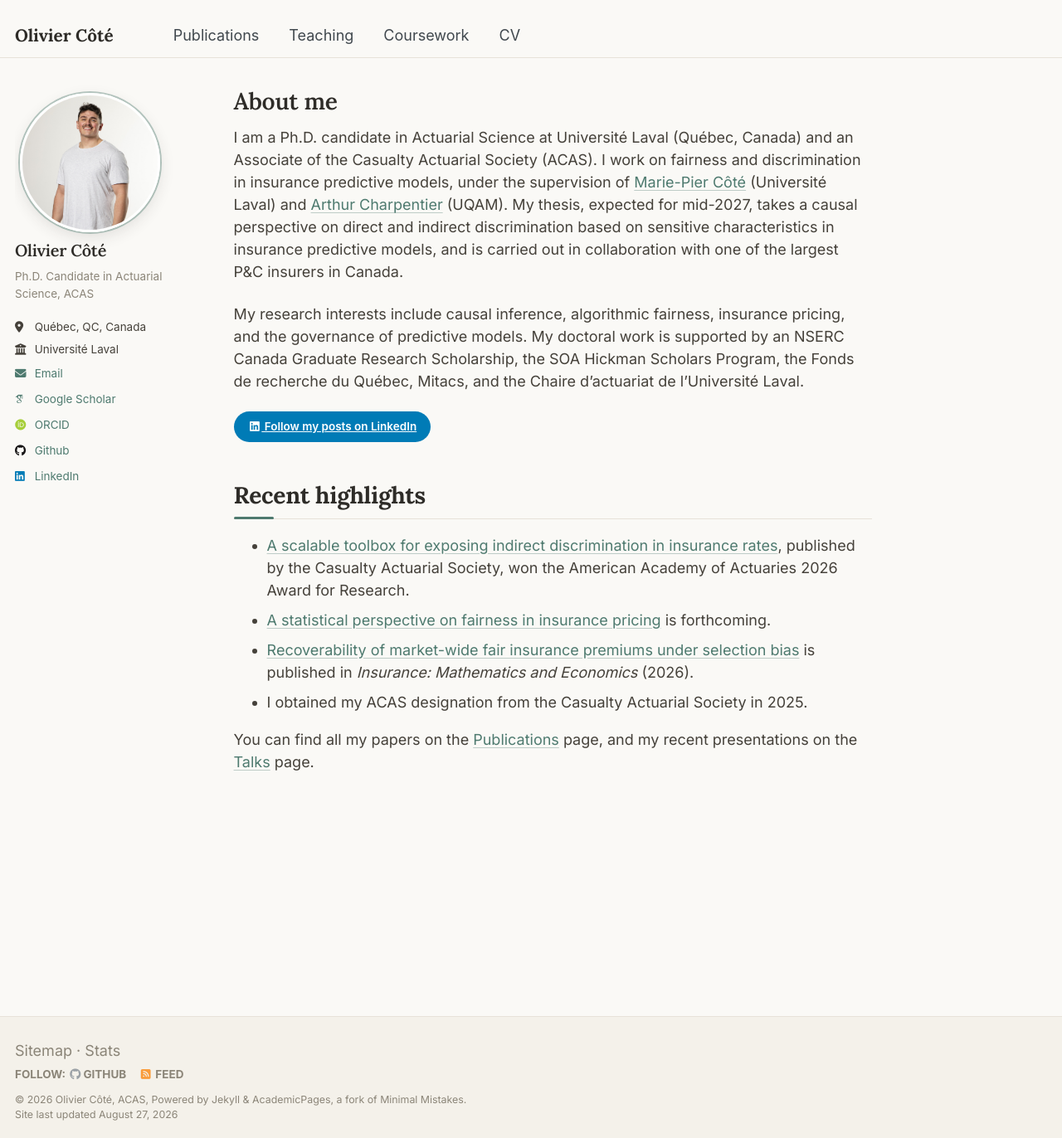
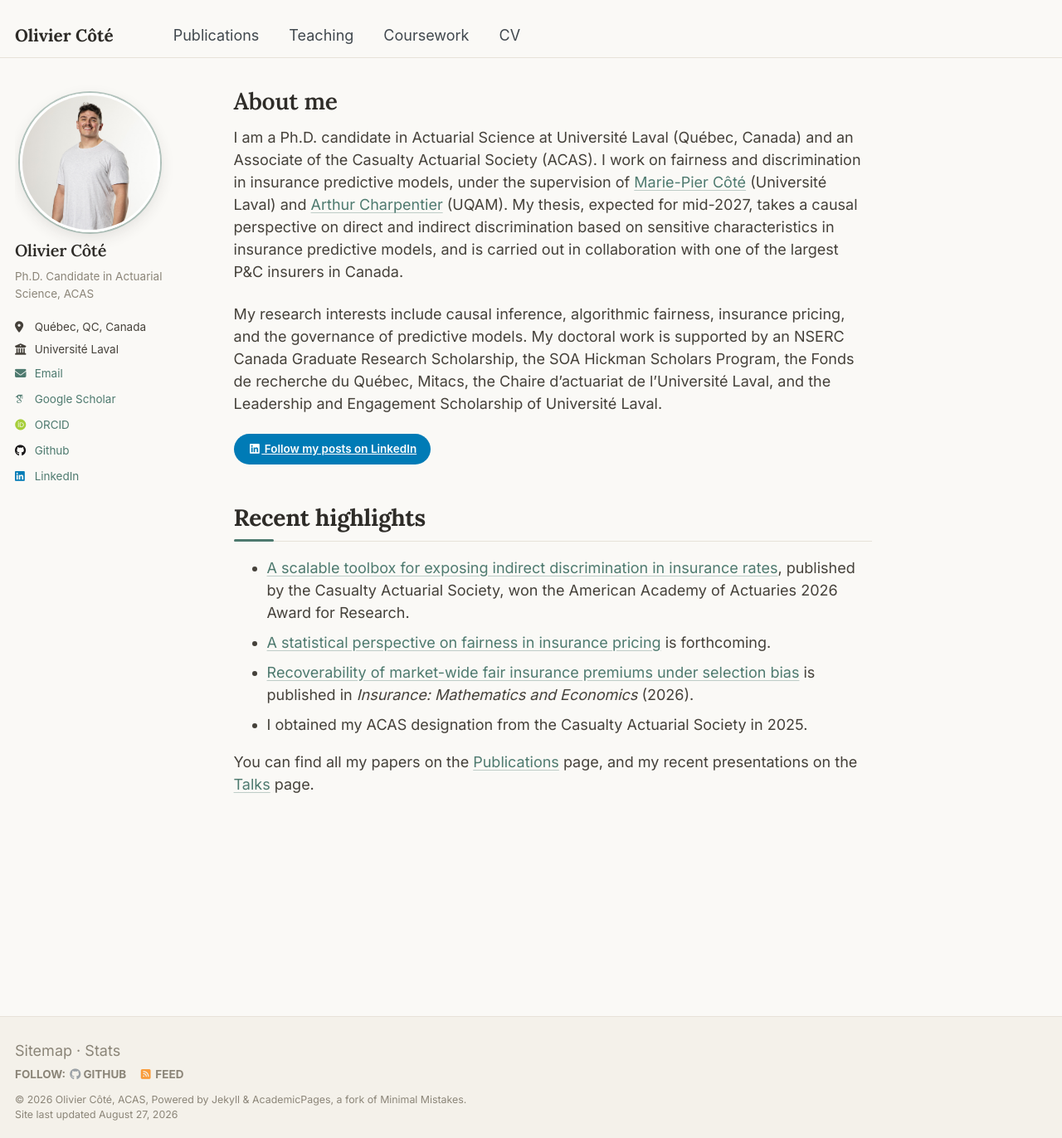
Before and after one commit to OliCoSide/olicoside.github.io, a Jekyll site: the page built from _pages/about.md, in a window 1280 px wide and 1372 px high. Shown: the whole window at 83% size. Built offline with Jekyll 4.4.1, drawn with Linux system fonts in a browser that asks for light colours; some web fonts are replaced.

Commit message:
About: add the Leadership and Engagement Scholarship to funders (#37)
Claude-Session: https://claude.ai/code/session_0163ag5VndTWVKXgL5q7id7b

Co-authored-by: Claude <noreply@anthropic.com>

```diff
--- a/_pages/about.md
+++ b/_pages/about.md
@@ -9,7 +9,7 @@ redirect_from:
 
 I am a Ph.D. candidate in Actuarial Science at Université Laval (Québec, Canada) and an Associate of the Casualty Actuarial Society (ACAS). I work on fairness and discrimination in insurance predictive models, under the supervision of [Marie-Pier Côté](https://www.fsg.ulaval.ca/corps-professoral/marie-pier-cote) (Université Laval) and [Arthur Charpentier](https://freakonometrics.hypotheses.org) (UQAM). My thesis, expected for mid-2027, takes a causal perspective on direct and indirect discrimination based on sensitive characteristics in insurance predictive models, and is carried out in collaboration with one of the largest P&C insurers in Canada.
 
-My research interests include causal inference, algorithmic fairness, insurance pricing, and the governance of predictive models. My doctoral work is supported by an NSERC Canada Graduate Research Scholarship, the SOA Hickman Scholars Program, the Fonds de recherche du Québec, Mitacs, and the Chaire d'actuariat de l'Université Laval.
+My research interests include causal inference, algorithmic fairness, insurance pricing, and the governance of predictive models. My doctoral work is supported by an NSERC Canada Graduate Research Scholarship, the SOA Hickman Scholars Program, the Fonds de recherche du Québec, Mitacs, the Chaire d'actuariat de l'Université Laval, and the Leadership and Engagement Scholarship of Université Laval.
 
 <a href="https://www.linkedin.com/in/olivier-cote-act/recent-activity/all/" class="btn btn--linkedin"><i class="fab fa-fw fa-linkedin" aria-hidden="true"></i> Follow my posts on LinkedIn</a>
 
```
